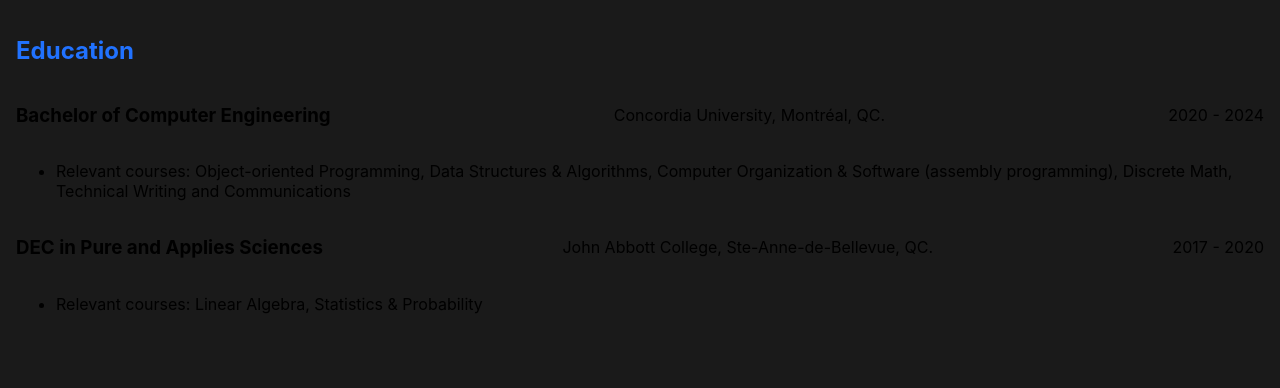
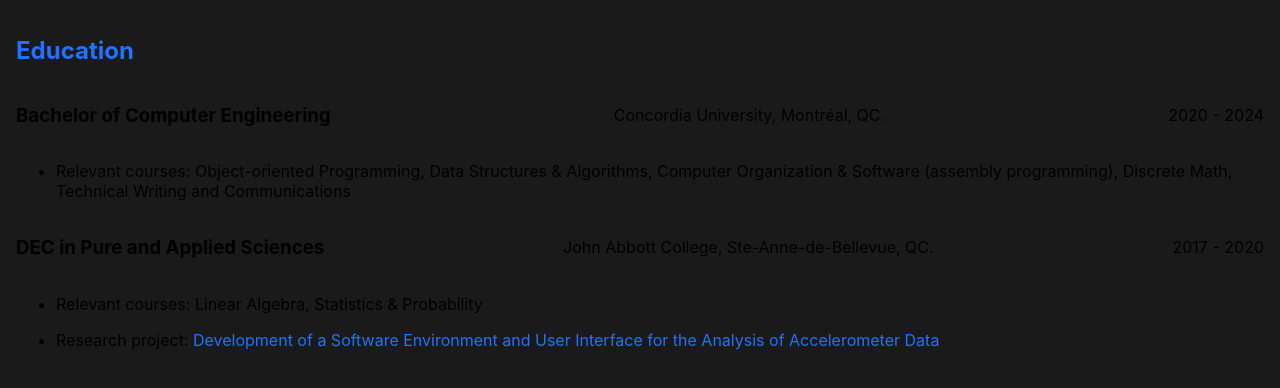
Before and after one commit to zasshuwu/nogamioka, a Next.js app: page /resume/resume_education in a window 1280 px wide. Shown: the top 388 px of the page. Built offline with nearby package versions, Linux system fonts and the light colour scheme.

Commit message:
fixed some typos

```diff
--- a/components/main.js
+++ b/components/main.js
@@ -131,7 +131,7 @@ const MainContent = ({ command }) => {
 					</p>
 					<p>
 						<span style={{ color: "#facc00" }}>Published Domains:</span> hoanganh.dev;
-						hoanganh.tech
+						hoanganh.tech; aaanh.app
 					</p>
 					<p>To see these additional updates run: apt list --upgrade</p>
 					<br></br>
--- a/pages/resume/resume_education.js
+++ b/pages/resume/resume_education.js
@@ -58,7 +58,7 @@ export default function ResumeEducation({}) {
 			<div className={classes.edu_block}>
 				<div className={classes.edu_head}>
 					<div className={classes.edu_entry}>
-						<h3>DEC in Pure and Applies Sciences</h3>
+						<h3>DEC in Pure and Applied Sciences</h3>
 					</div>
 					<div className={classes.edu_school}>
 						John Abbott College, Ste-Anne-de-Bellevue, QC.
@@ -69,6 +69,18 @@ export default function ResumeEducation({}) {
 					<ul>
 						<li>Relevant courses: Linear Algebra, Statistics &amp; Probability</li>
 					</ul>
+					<ul>
+						<li>
+							Research project:{" "}
+							<a
+								style={{ color: "#2172ff" }}
+								href="https://islab.ca/student-reports/nguyen_1700362_written_research_rep_submitted_on_2020-05-28_23h03m46s.pdf"
+							>
+								Development of a Software Environment and User Interface for the
+								Analysis of Accelerometer Data
+							</a>
+						</li>
+					</ul>
 				</div>
 			</div>
 		</div>
```
